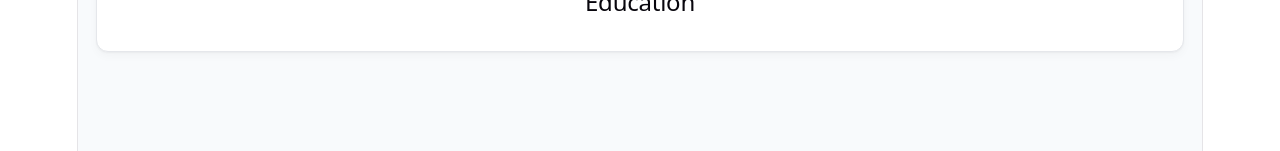
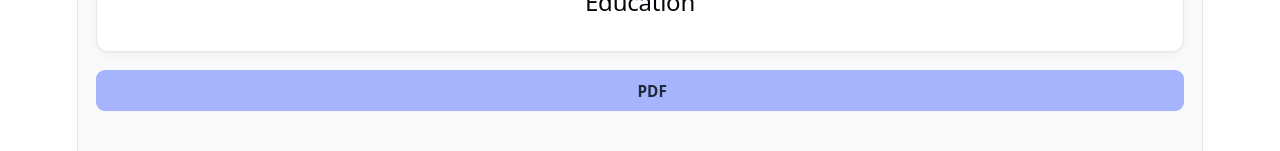
Before and after one commit to krig6/odin-cv-application, a React (Vite) app: page / in a window 1280 px wide. Shown: the part 565-716 px from the top of the page. Built offline with nearby package versions, Linux system fonts and the light colour scheme; some icons are missing; what @react-pdf/renderer would draw is missing.

Commit message:
refactor(App): separate PDF section layout and adjust spacing
- Split PDF preview into dedicated section container
- Add layout padding and gap to main app wrapper
- Simplify input section spacing

```diff
--- a/src/App.jsx
+++ b/src/App.jsx
@@ -16,6 +16,9 @@ export const App = () => {
 
       <section className={styles.preview}>
         <CvPreviews sections={sections} />
+      </section>
+
+      <section className={styles.pdf}>
         <CvPDF sections={sections} />
       </section>
     </main>
--- a/src/App.module.css
+++ b/src/App.module.css
@@ -3,15 +3,20 @@
   flex-direction: column;
   min-height: 100vh;
   background-color: #f8fafc;
+  padding: 1rem;
+  gap: 1rem;
 }
 
 .inputs {
   display: flex;
   flex-direction: column;
   gap: 0.5rem;
-  padding: 1rem;
 }
 
 .preview {
   display: none;
 }
+
+.pdf {
+  display: flex;
+}
```
